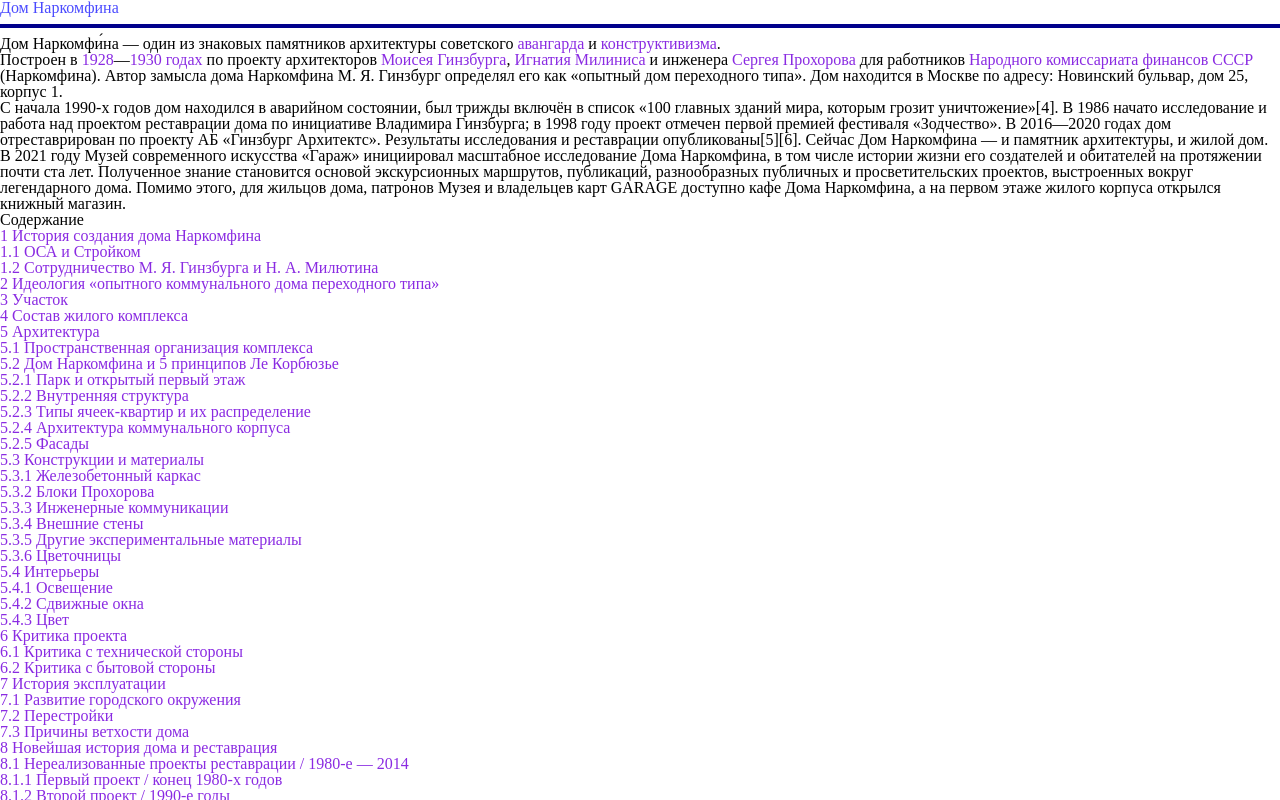
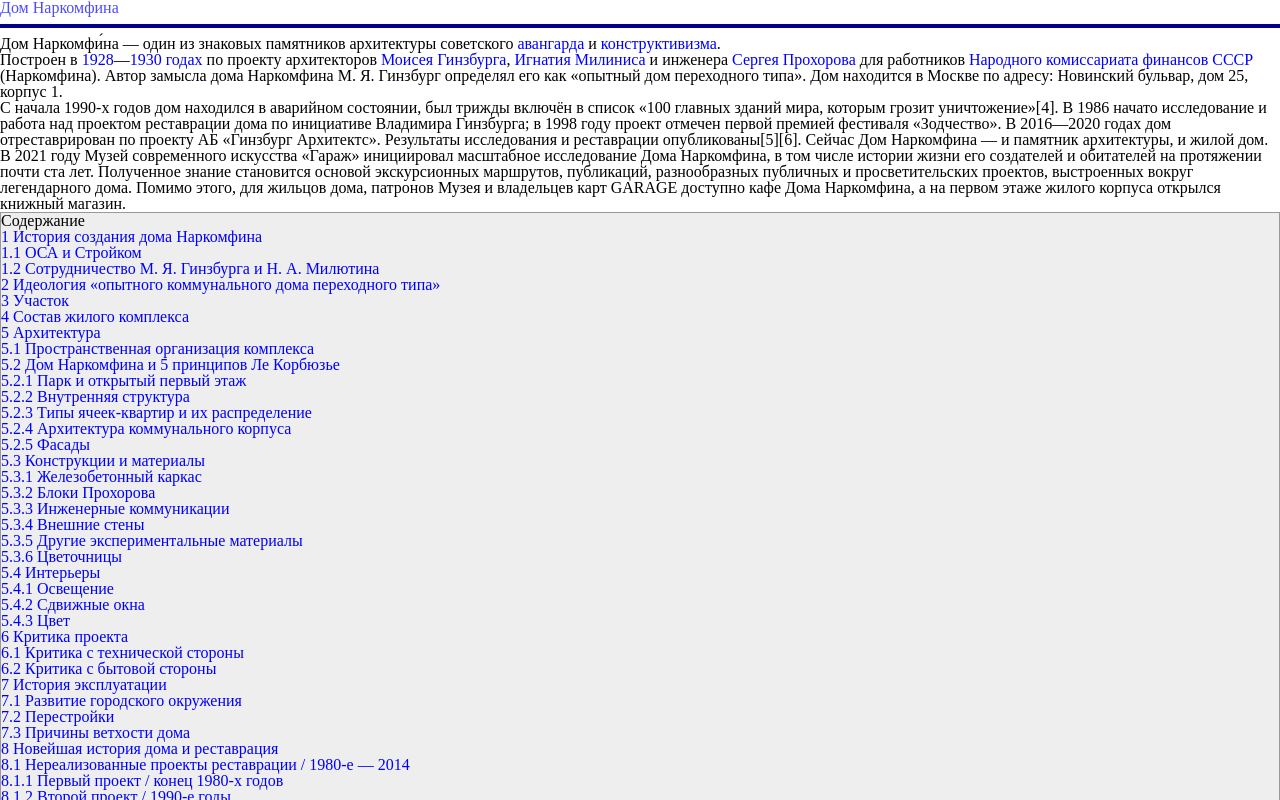
Before and after one commit to Nina2Vol/Narcomfin, a plain HTML site: page index.html in a window 1280 px wide. Shown: the top 800 px of the page. Drawn offline with Linux system fonts and the light colour scheme.

Commit message:
change color

```diff
--- a/css/content.css
+++ b/css/content.css
@@ -5,6 +5,7 @@
 a{
     text-decoration: none;
     color: blueviolet;
+
 }
 
 .liner{
@@ -16,3 +17,13 @@ a{
     border: 1px solid rgb(85, 85, 85);
     color: rgb(0, 255, 98);
 }
+
+nav{
+    border: 1px solid #999999;
+    background: #eee;
+}
+
+a{
+    text-decoration: none;
+    color: blue;
+}
```
Also changed, not shown: index.html (+2 -0 lines).
